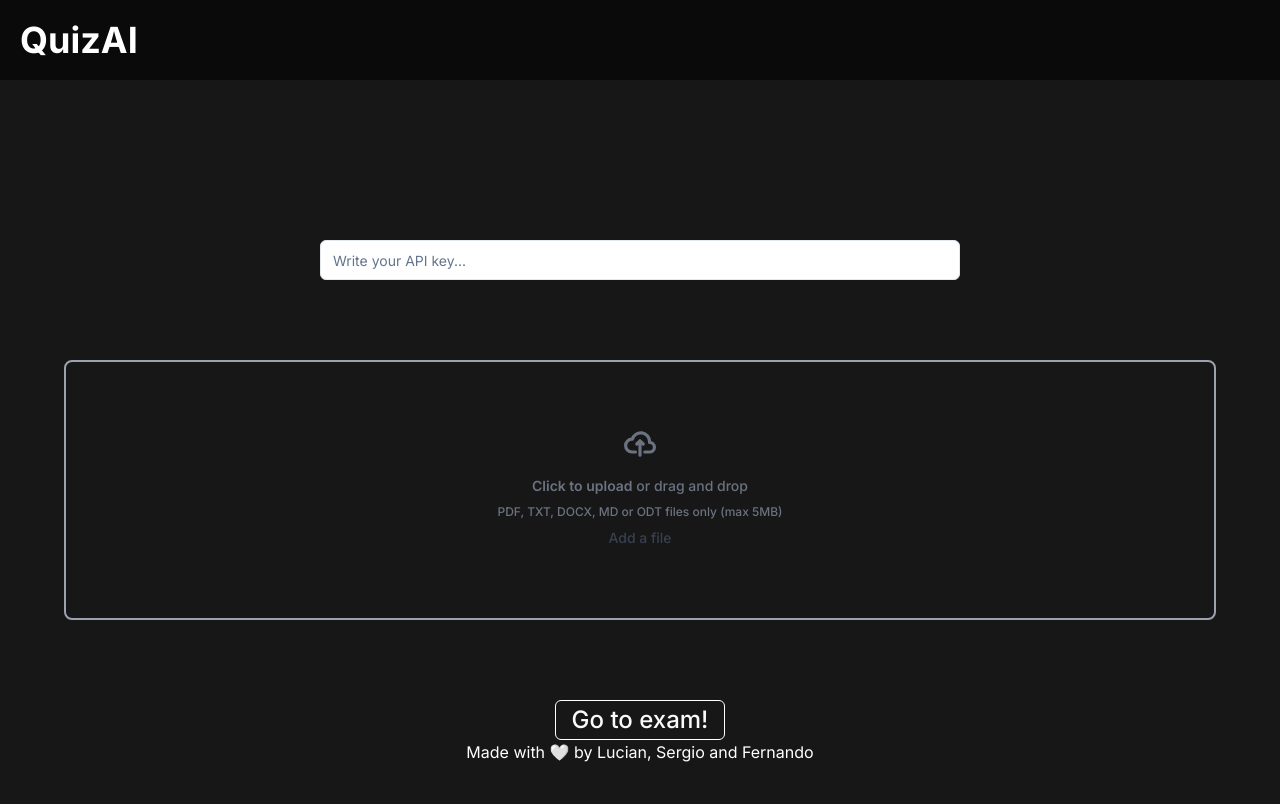
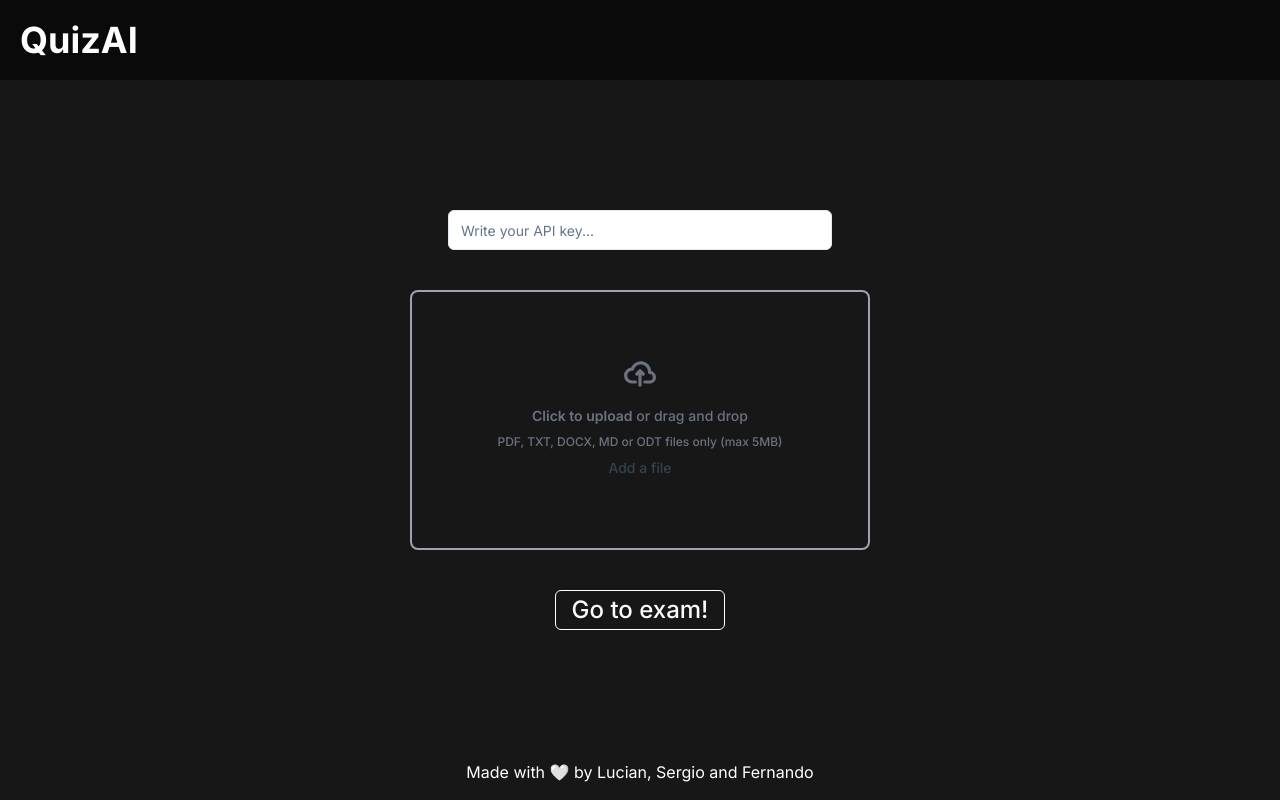
Before and after one commit to FerLRT/QuizCraft, a Next.js app: page / in a window 1280 px wide. Built offline with nearby package versions, Linux system fonts and the light colour scheme.

Commit message:
Adjusted homepage styles for multiple devices

```diff
--- a/src/app/page.tsx
+++ b/src/app/page.tsx
@@ -52,30 +52,30 @@ export default function Home() {
   };
 
   return (
-    <>
+    <div className="flex flex-col flex-grow justify-center align-center">
+      <div className="flex-grow flex justify-center items-center p-10">
         <form
-        className="flex flex-col gap-20 items-center mt-40"
+          className="flex flex-col gap-10 items-center w-full max-w-lg"
           onSubmit={handleOnSubmit}
         >
           <Input
             required
             type="password"
             placeholder="Write your API key..."
-          className="w-[50%]"
+            className="w-full max-w-sm"
             onChange={handleInPutChange}
             value={key}
-        ></Input>
-
+          />
           <FileLoader onChange={handleFileChange} fileName={fileName} />
-
           <MyButton>Go to exam!</MyButton>
         </form>
+      </div>
       <a
         href="/about"
-        className="text-white self-center mt-auto mb-10 hover:underline"
+        className="flex justify-center text-white text-center mb-4 hover:underline"
       >
         Made with 🤍 by Lucian, Sergio and Fernando
       </a>
-    </>
+    </div>
   );
 }
```
Lines whose indentation alone changed are shown as unchanged.
